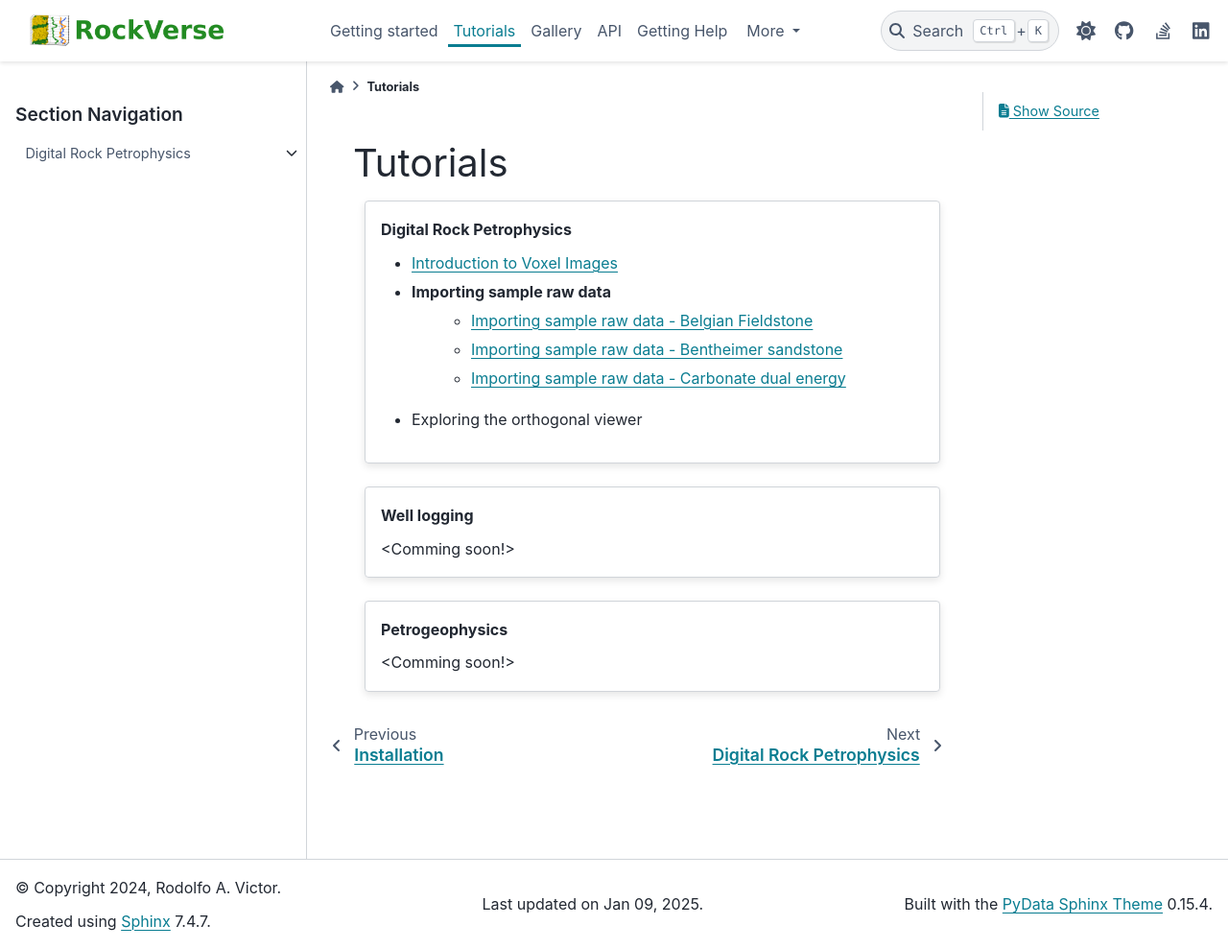
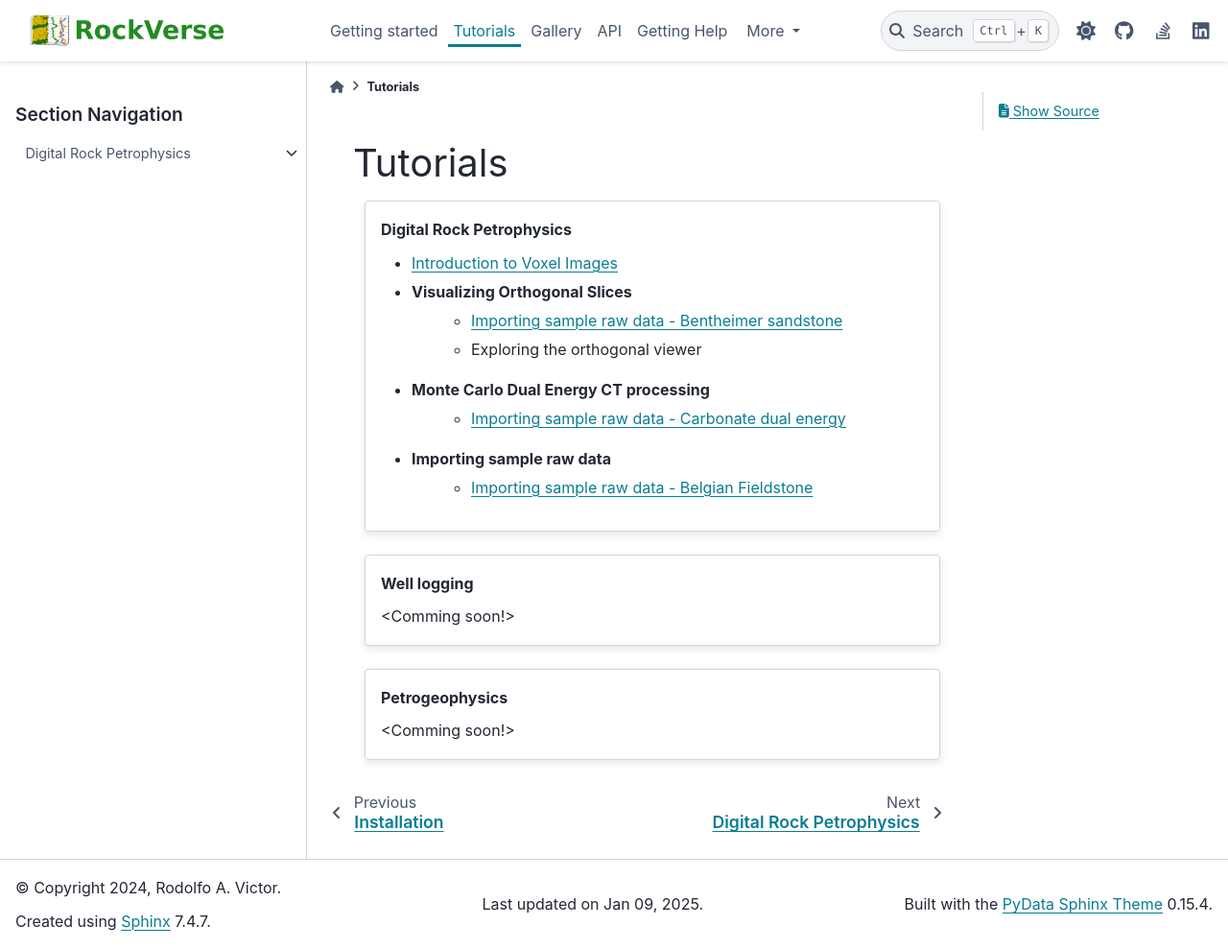
Before and after one commit to rodolfovictor/rockverse, a Sphinx documentation site: the page built from docs/source/tutorials.rst, in a window 1280 px wide and 989 px high. Shown: the whole window at 96% size. Built offline with Sphinx 7.4.7 and the PyData theme 0.15.4, drawn with Linux system fonts in a browser that asks for light colours; pages that are not in the unit, such as notebooks, are missing from menus.

Commit message:
release 0.2.0

```diff
--- a/docs/source/index.rst
+++ b/docs/source/index.rst
@@ -140,6 +140,7 @@ Want to stay informed? :ref:`Join our mailing list <rockverse_docs_maillist>`.
     If you encounter issues or have questions, here are the ways to get support.
 
 .. toctree::
+    :hidden:
     :maxdepth: 1
 
 
--- a/docs/source/tutorials.rst
+++ b/docs/source/tutorials.rst
@@ -10,11 +10,17 @@ Tutorials
     .. grid-item-card:: Digital Rock Petrophysics
 
         - :doc:`Introduction to Voxel Images <tutorials/digitalrock/voxel_image>`
+        - Visualizing Orthogonal Slices
+            - :doc:`Importing sample raw data - Bentheimer sandstone<tutorials/digitalrock/sample_data/import_bentheimer_sandstone>`
+            - :doc:`Exploring the orthogonal viewer <tutorials/digitalrock/orthogonal_viewer>`
+        - Monte Carlo Dual Energy CT processing
+            - :doc:`Importing sample raw data - Carbonate dual energy <tutorials/digitalrock/sample_data/import_C04B21_dualenergy>`
+
+
         - Importing sample raw data
             - :doc:`Importing sample raw data - Belgian Fieldstone <tutorials/digitalrock/sample_data/import_belgian_fieldstone>`
-            - :doc:`Importing sample raw data - Bentheimer sandstone<tutorials/digitalrock/sample_data/import_bentheimer_sandstone>`
-            - :doc:`Importing sample raw data - Carbonate dual energy <tutorials/digitalrock/sample_data/import_C04B21_dualenergy>`
-        - :doc:`Exploring the orthogonal viewer <tutorials/digitalrock/orthogonal_viewer>`
+
+
 
     .. grid-item-card:: Well logging
 
--- a/src/rockverse/__init__.py
+++ b/src/rockverse/__init__.py
@@ -18,11 +18,14 @@ __all__ = [
     "voxel_image",
     "region",
     "OrthogonalViewer",
+    #"dualenergyct",
 ]
 
 from rockverse import voxel_image
 from rockverse import region
 from rockverse.viz import OrthogonalViewer
+#from rockverse import dualenergyct
+
 
 import zarr
 from rockverse._assert import collective_raise as _collective_raise
```
Also changed, not shown: other parts of docs/source/index.rst (+1 -1 lines), other parts of docs/source/tutorials.rst (+1 -1 lines), Changelog.md (+2 -2 lines), backlog.md (+1 -5 lines), docs/source/tutorials/digitalrock.rst (+3 -4 lines), docs/source/tutorials/digitalrock/sample_data/import_C04B21_dualenergy.ipynb, docs/source/tutorials/digitalrock/sample_data/import_belgian_fieldstone.ipynb, docs/source/tutorials/digitalrock/sample_data/import_bentheimer_sandstone.ipynb.
